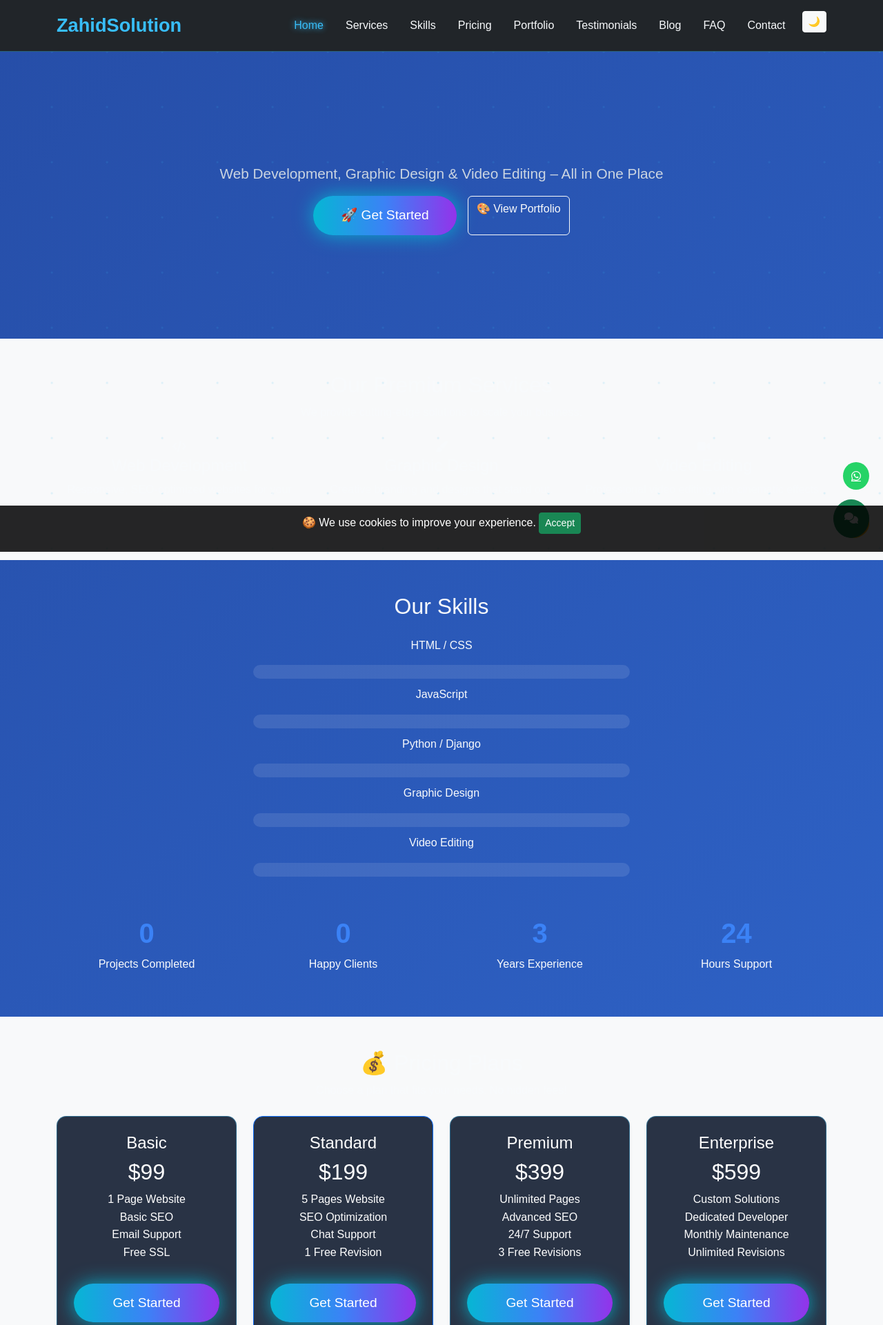
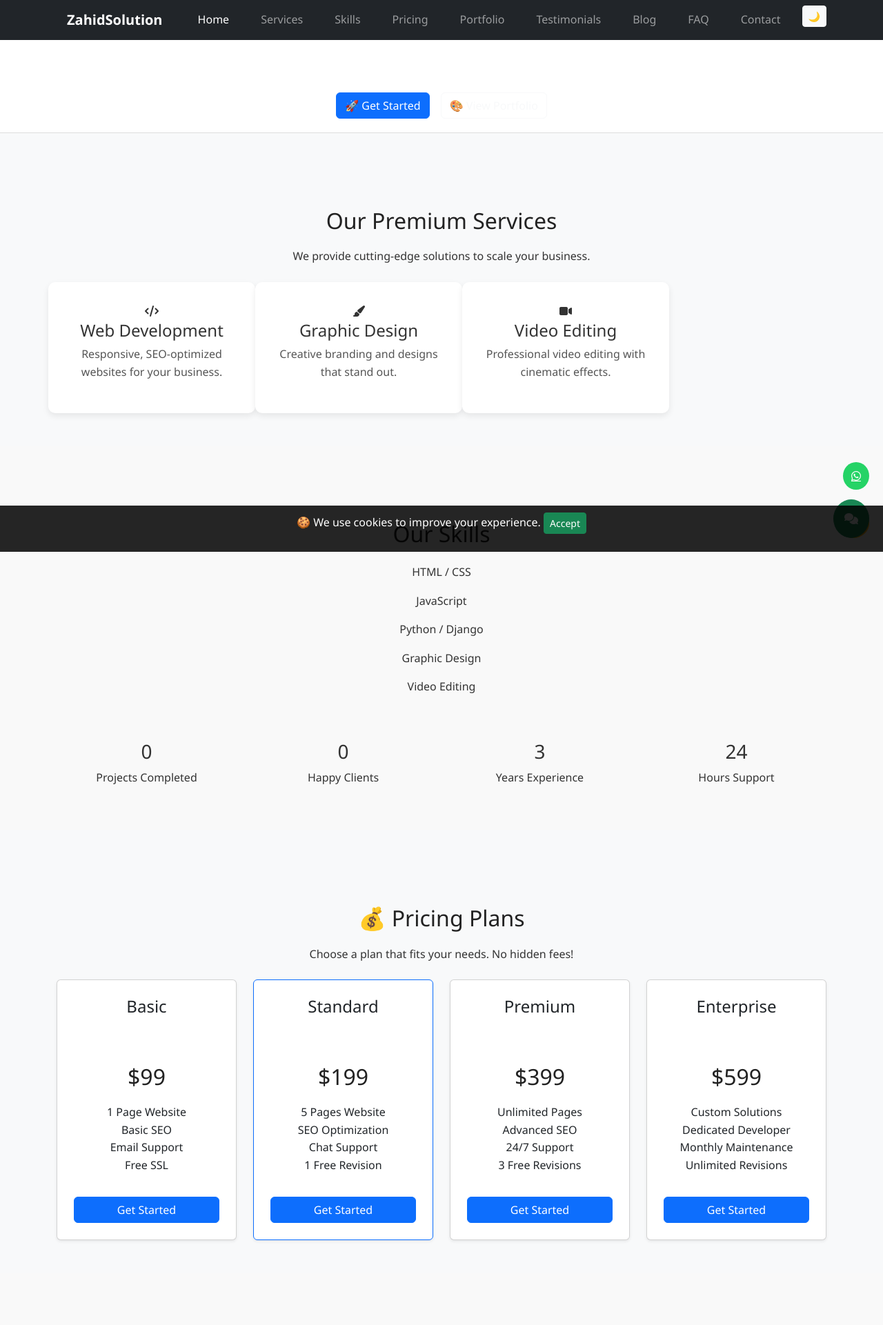
Before and after one commit to zahidsolution/zahidsolution-v3, a Flask app: page / in a window 1280 px wide. Shown: the top 1921 px of the page at 69% size. Run offline with Flask 3, Linux system fonts and the light colour scheme; data that the repository does not hold is empty; some libraries are stand-ins or nearby versions.

Commit message:
Update style.css

```diff
--- a/static/style.css
+++ b/static/style.css
@@ -1,388 +1,168 @@
-/* ===================== */
-/* General Reset */
-/* ===================== */
+/* Global Reset */
 * {
-    margin: 0;
-    padding: 0;
-    box-sizing: border-box;
-}
-
-html {
-    scroll-behavior: smooth;
+  margin: 0;
+  padding: 0;
+  box-sizing: border-box;
+  scroll-behavior: smooth;
 }
 
 body {
-    font-family: 'Poppins', sans-serif;
-    background: linear-gradient(135deg, #0f172a, #1e3a8a, #3b82f6, #9333ea);
-    background-size: 400% 400%;
-    animation: gradientBG 12s ease infinite;
-    color: #f8fafc;
-    line-height: 1.6;
-    overflow-x: hidden;
-    position: relative;
-    transition: background 0.4s, color 0.4s;
+  font-family: 'Segoe UI', Tahoma, Geneva, Verdana, sans-serif;
+  line-height: 1.6;
+  background-color: #f9f9f9;
+  color: #333;
 }
 
-/* ===================== */
-/* Neon Floating Particles */
-/* ===================== */
-body::before {
-    content: "";
-    position: fixed;
-    top: 0;
-    left: 0;
-    width: 100%;
-    height: 100%;
-    pointer-events: none;
-    background: radial-gradient(circle, rgba(56, 189, 248, 0.15) 1px, transparent 2px);
-    background-size: 80px 80px;
-    animation: moveParticles 15s linear infinite;
-    z-index: 0;
+/* Header */
+header {
+  background-color: #ffffff;
+  padding: 20px 40px;
+  border-bottom: 1px solid #ddd;
+  position: sticky;
+  top: 0;
+  z-index: 1000;
 }
 
-@keyframes moveParticles {
-    0% { background-position: 0 0; }
-    50% { background-position: 40px 40px; }
-    100% { background-position: 0 0; }
+nav {
+  display: flex;
+  justify-content: space-between;
+  align-items: center;
 }
 
-/* ===================== */
-/* Scroll Progress Bar */
-/* ===================== */
-#scroll-progress {
-    position: fixed;
-    top: 0;
-    left: 0;
-    height: 4px;
-    background: linear-gradient(90deg, #06b6d4, #3b82f6, #9333ea);
-    width: 0;
-    z-index: 1000;
-    transition: width 0.25s ease-out;
+nav a {
+  color: #333;
+  text-decoration: none;
+  margin: 0 15px;
+  font-weight: 500;
+  transition: color 0.3s ease;
 }
 
-/* ===================== */
-/* Navbar */
-/* ===================== */
-.navbar {
-    background: rgba(15, 23, 42, 0.9);
-    backdrop-filter: blur(10px);
-    padding: 10px 20px;
-    position: sticky;
-    top: 0;
-    z-index: 999;
-    border-bottom: 1px solid rgba(56, 189, 248, 0.4);
-    transition: background 0.3s, box-shadow 0.3s;
+nav a:hover {
+  color: #007bff;
 }
 
-.navbar.scrolled {
-    background: #111827;
-    box-shadow: 0 2px 10px rgba(0, 0, 0, 0.4);
+/* Hero Section */
+.hero {
+  display: flex;
+  flex-direction: column;
+  justify-content: center;
+  align-items: center;
+  text-align: center;
+  padding: 100px 20px;
+  background: linear-gradient(to right, #e3f2fd, #ffffff);
 }
 
-.navbar-brand {
-    font-weight: bold;
-    color: #38bdf8 !important;
-    font-size: 1.7rem;
-    transition: color 0.3s ease, text-shadow 0.3s ease;
+.hero h1 {
+  font-size: 48px;
+  font-weight: bold;
+  margin-bottom: 20px;
+  color: #222;
 }
 
-.navbar-brand:hover {
-    color: #0ea5e9 !important;
-    text-shadow: 0 0 12px #38bdf8;
+.hero p {
+  font-size: 18px;
+  color: #555;
+  max-width: 600px;
 }
 
-.nav-link {
-    color: #f8fafc !important;
-    margin: 0 8px;
-    transition: color 0.3s ease, text-shadow 0.3s ease;
+/* Section Titles */
+section h2 {
+  font-size: 32px;
+  margin: 60px 0 20px;
+  text-align: center;
+  color: #222;
 }
 
-.nav-link:hover,
-.nav-link.active {
-    color: #38bdf8 !important;
-    text-shadow: 0 0 8px #38bdf8;
+/* About Section */
+#about {
+  padding: 40px 20px;
+  background-color: #fff;
 }
 
-/* ===================== */
-/* Hero Section */
-/* ===================== */
-.hero-section {
-    text-align: center;
-    padding: 150px 20px;
-    position: relative;
-    z-index: 1;
+#about p {
+  max-width: 800px;
+  margin: 0 auto;
+  font-size: 18px;
+  color: #444;
 }
 
-.hero-section h1 {
-    font-size: 3.5rem;
-    color: #38bdf8;
-    text-shadow: 0 0 20px rgba(56, 189, 248, 1);
+/* Services */
+#services {
+  background-color: #f5f5f5;
+  padding: 60px 20px;
+  display: flex;
+  flex-wrap: wrap;
+  justify-content: center;
+  gap: 30px;
 }
 
-.hero-section p {
-    font-size: 1.3rem;
-    color: #cbd5e1;
-    margin-top: 10px;
+.service-card {
+  background-color: #fff;
+  padding: 30px;
+  border-radius: 10px;
+  box-shadow: 0 4px 10px rgba(0, 0, 0, 0.08);
+  width: 300px;
+  text-align: center;
+  transition: transform 0.3s ease;
 }
 
-/* ===================== */
-/* Get Started Button */
-/* ===================== */
-.btn-get-started,
-.btn-primary {
-    background: linear-gradient(90deg, #06b6d4, #3b82f6, #9333ea);
-    color: #fff;
-    border: none;
-    padding: 14px 40px;
-    border-radius: 50px;
-    font-size: 1.2rem;
-    box-shadow: 0 0 20px rgba(6, 182, 212, 0.8);
-    transition: all 0.4s ease;
-    animation: pulseGlow 2.5s infinite;
+.service-card:hover {
+  transform: translateY(-5px);
 }
 
-.btn-get-started:hover,
-.btn-primary:hover {
-    transform: scale(1.12);
-    box-shadow: 0 0 30px rgba(6, 182, 212, 1);
+.service-card h3 {
+  font-size: 24px;
+  margin-bottom: 10px;
+  color: #007bff;
 }
 
-@keyframes pulseGlow {
-    0%, 100% { box-shadow: 0 0 20px rgba(6, 182, 212, 0.8); }
-    50% { box-shadow: 0 0 35px rgba(6, 182, 212, 1); }
+.service-card p {
+  font-size: 16px;
+  color: #555;
 }
 
-/* ===================== */
-/* Skill Bars */
-/* ===================== */
-.skill-bar {
-    background: rgba(255, 255, 255, 0.1);
-    border-radius: 20px;
-    height: 20px;
-    margin-bottom: 10px;
-    overflow: hidden;
+/* Contact Section */
+#contact {
+  background-color: #fff;
+  padding: 60px 20px;
+  text-align: center;
 }
 
-.skill-fill {
-    background: linear-gradient(90deg, #06b6d4, #3b82f6, #9333ea);
-    height: 100%;
-    width: 0;
-    border-radius: 20px;
-    transition: width 1s ease-in-out;
+#contact form {
+  max-width: 500px;
+  margin: 0 auto;
 }
 
-/* ===================== */
-/* Portfolio Cards */
-/* ===================== */
-.card, .portfolio-item {
-    background: rgba(30, 41, 59, 0.95);
-    border: 1px solid rgba(56, 189, 248, 0.4);
-    color: white;
-    border-radius: 14px;
-    transition: transform 0.3s, box-shadow 0.3s;
-    position: relative;
-    overflow: hidden;
+input, textarea {
+  width: 100%;
+  padding: 12px;
+  margin-bottom: 20px;
+  border: 1px solid #ccc;
+  border-radius: 6px;
+  font-size: 16px;
 }
 
-.card:hover, .portfolio-item:hover {
-    transform: translateY(-10px);
-    box-shadow: 0 0 25px rgba(56, 189, 248, 0.8);
+button {
+  background-color: #007bff;
+  color: white;
+  border: none;
+  padding: 12px 24px;
+  font-size: 16px;
+  border-radius: 6px;
+  cursor: pointer;
+  transition: background-color 0.3s ease;
 }
 
-.card img, .portfolio-item img, .portfolio-item video {
-    border-radius: 12px;
-    transition: transform 0.4s ease, filter 0.3s ease;
-    width: 100%;
+button:hover {
+  background-color: #0056b3;
 }
 
-.card img:hover, .portfolio-item img:hover {
-    transform: scale(1.1);
-    filter: brightness(1.3);
-}
-
-/* ===================== */
-/* Chatbot */
-/* ===================== */
-#chat-window {
-    background: #fff;
-    border: 1px solid #ddd;
-    border-radius: 10px;
-    overflow: hidden;
-    font-size: 14px;
-    color: #000;
-    max-height: 400px;
-    display: none;
-    position: fixed;
-    bottom: 80px;
-    right: 20px;
-    width: 300px;
-    box-shadow: 0 4px 10px rgba(0, 0, 0, 0.2);
-    z-index: 999;
-}
-
-#chat-messages {
-    max-height: 250px;
-    overflow-y: auto;
-    padding: 10px;
-}
-
-#chat-messages div {
-    padding: 5px 10px;
-    margin-bottom: 5px;
-    border-radius: 6px;
-}
-
-#chat-messages div:nth-child(even) {
-    background: #f3f4f6;
-}
-
-#chat-messages div:nth-child(odd) {
-    background: #e5e7eb;
-}
-
-#chat-input {
-    width: 70%;
-    padding: 6px;
-    border: 1px solid #ddd;
-    border-radius: 4px;
-}
-
-#send-btn {
-    background: #3b82f6;
-    color: #fff;
-    border: none;
-    padding: 6px 12px;
-    border-radius: 4px;
-    cursor: pointer;
-}
-
-#send-btn:hover {
-    background: #2563eb;
-}
-
-/* ===================== */
-/* FAQ Section */
-/* ===================== */
-.accordion-button {
-    background: #f9fafb;
-    font-weight: bold;
-}
-
-.accordion-button:not(.collapsed) {
-    color: #3b82f6;
-    background: #eef2ff;
-}
-
-.accordion-body {
-    color: #374151;
-}
-
-/* ===================== */
-/* Floating Buttons */
-/* ===================== */
-.floating-contact,
-.back-to-top {
-    position: fixed;
-    bottom: 20px;
-    right: 20px;
-    background: #3b82f6;
-    color: #fff;
-    border: none;
-    border-radius: 50%;
-    width: 50px;
-    height: 50px;
-    font-size: 20px;
-    cursor: pointer;
-    box-shadow: 0 4px 6px rgba(0, 0, 0, 0.3);
-    transition: transform 0.2s, opacity 0.3s;
-    opacity: 0;
-    pointer-events: none;
-    z-index: 1000;
-}
-
-.floating-contact:hover,
-.back-to-top:hover {
-    transform: scale(1.1);
-}
-
-/* ===================== */
-/* CTA Section */
-/* ===================== */
-.cta-section {
-    background: linear-gradient(90deg, #7e22ce, #3b82f6, #06b6d4);
-    text-align: center;
-    padding: 80px 20px;
-    position: relative;
-    z-index: 1;
-}
-
-.cta-section h2 {
-    color: #f8fafc;
-    font-size: 2.5rem;
-    text-shadow: 0 0 15px #38bdf8;
-}
-
-/* ===================== */
-/* Stats Section */
-/* ===================== */
-.counter {
-    font-size: 2.5rem;
-    font-weight: bold;
-    color: #3b82f6;
-}
-
-/* ===================== */
 /* Footer */
-/* ===================== */
 footer {
-    background: #0f172a;
-    text-align: center;
-    padding: 20px;
-    color: #94a3b8;
-    border-top: 1px solid rgba(56, 189, 248, 0.2);
-    position: relative;
-    z-index: 1;
-}
-
-/* ===================== */
-/* Dark Mode */
-/* ===================== */
-body.dark-mode {
-    background: #111827;
-    color: #f9fafb;
-}
-
-body.dark-mode .navbar {
-    background: #1f2937;
-}
-
-body.dark-mode .btn-primary {
-    background: #2563eb;
-}
-
-body.dark-mode .card,
-body.dark-mode .portfolio-item {
-    background: rgba(30, 41, 59, 0.95);
-}
-
-/* ===================== */
-/* Animations */
-/* ===================== */
-@keyframes gradientBG {
-    0% { background-position: 0% 50%; }
-    50% { background-position: 100% 50%; }
-    100% { background-position: 0% 50%; }
-}
-
-.fade-in {
-    opacity: 0;
-    transform: translateY(20px);
-    animation: fadeIn 0.8s forwards;
-}
-
-@keyframes fadeIn {
-    to {
-        opacity: 1;
-        transform: translateY(0);
-    }
-}
+  text-align: center;
+  padding: 20px;
+  background-color: #e9ecef;
+  color: #555;
+  font-size: 14px;
+  margin-top: 40px;
+      }
```
